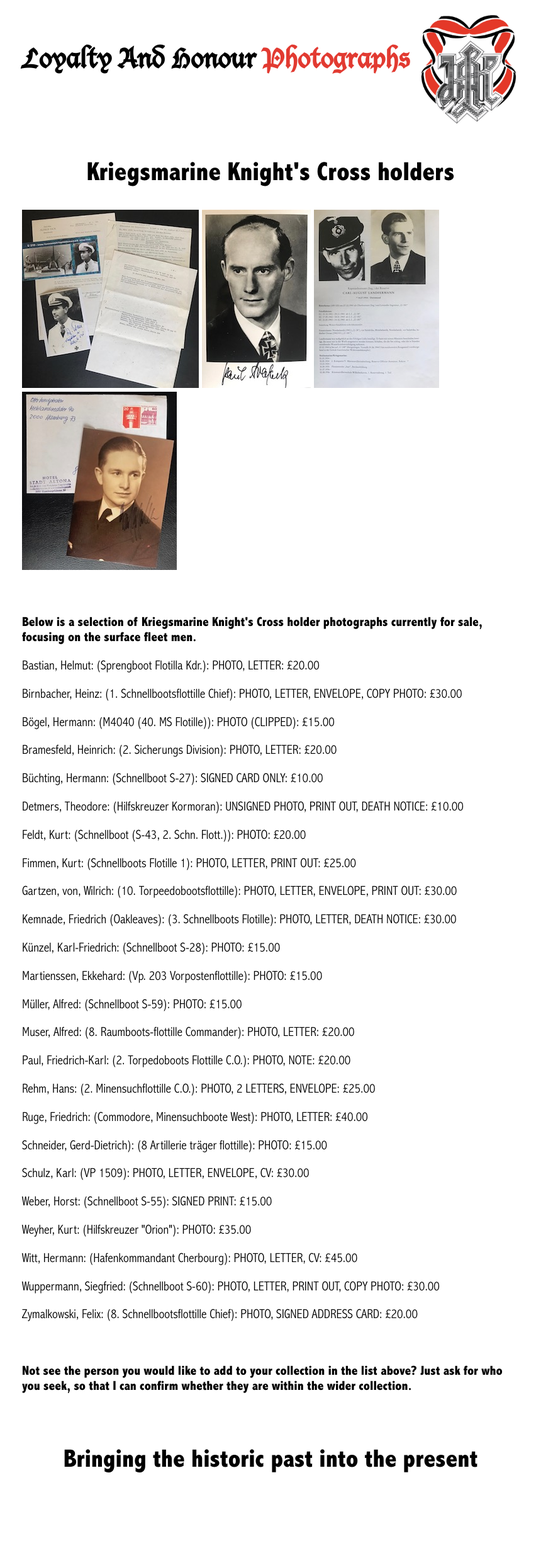
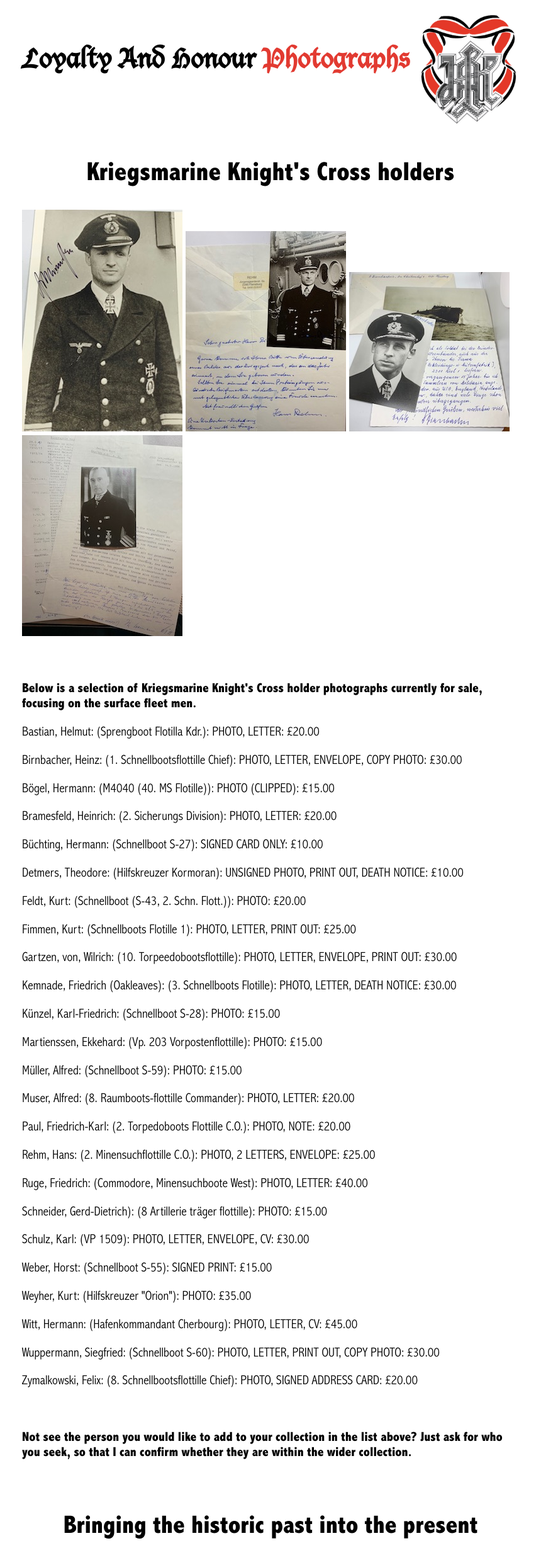
Before and after one commit to lahphotographs/lahphotographs.github.com, a Jekyll site: the page built from kriegsmarine_photos.md, in a window 1280 px wide. Shown: the whole page at 63% size, without its empty margins (210-1062 px from the left). Built offline with Jekyll 4.4.1, drawn with Linux system fonts in a browser that asks for light colours; before the commit the page ends 2380 px from its top, so only the background shows below that.

Commit message:
Update kriegsmarine_photos.md

```diff
--- a/kriegsmarine_photos.md
+++ b/kriegsmarine_photos.md
@@ -7,10 +7,10 @@ class: book_cover
 ---
 
 <p float="left">
-<img src="./assets/Alfred Eick.jpg"/>
-<img src="./assets/Paul Brasack.jpg"/>
-<img src="./assets/Carl Landfermann.jpg"/>
-<img src="./assets/Otto Westphalen.jpg"/>
+<img src="./assets/Ekkehard Martienssen.jpg"/>
+<img src="./assets/Hans Rehm.jpg"/>
+<img src="./assets/Heinz Birnbacher.jpg"/>
+<img src="./assets/Hermann Witt.jpg"/>
 </p>
 <br />
 <p><b>Below is a selection of Kriegsmarine Knight's Cross holder photographs currently for sale, focusing on the surface fleet men.</b><br />
```
